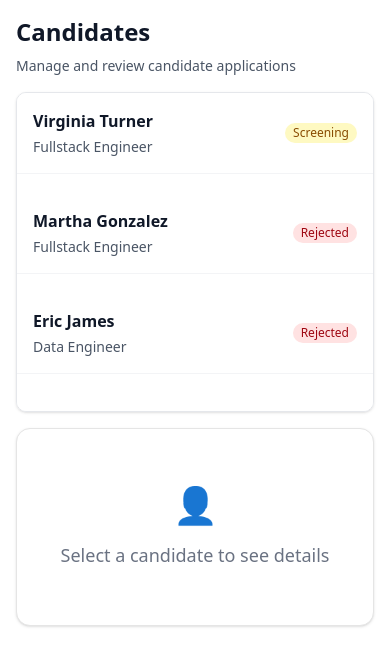
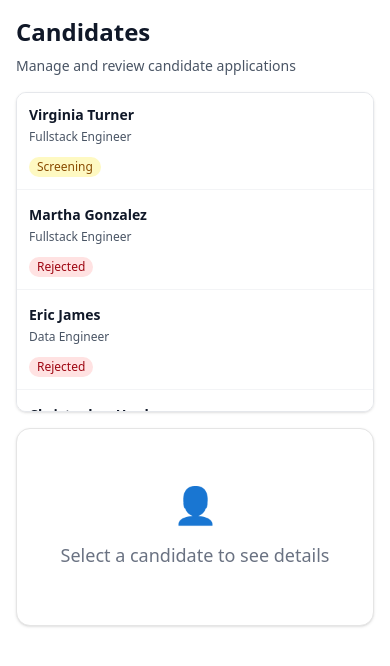
Before and after one commit to karinfdez/hiring-tool, a Next.js app: page / in a window 390 px wide. Shown: the top 666 px of the page. Built offline with nearby package versions, Linux system fonts and the light colour scheme.

Commit message:
Manage styling for desktop and mobile

```diff
--- a/components/candidates/CandidateDetail.tsx
+++ b/components/candidates/CandidateDetail.tsx
@@ -66,18 +66,18 @@ export function CandidateDetail({ candidate }: CandidateDetailProps) {
   };
 
   return (
-    <Card className="h-full flex flex-col">
-      <div className="flex-1 flex flex-col justify-center items-center p-8">
-        <div className="text-center space-y-4 max-w-md w-full">
+    <Card className="h-100 lg:h-[600px] flex flex-col">
+      <div className="flex-1 overflow-y-auto p-4 sm:p-6 lg:p-8">
+        <div className="text-center space-y-4 max-w-md mx-auto">
           <div>
-            <CardTitle className="text-2xl text-gray-900 mb-2">{candidate.name}</CardTitle>
-            <p className="text-gray-600 text-lg">{candidate.role}</p>
+            <CardTitle className="text-xl sm:text-2xl text-gray-900 mb-2">{candidate.name}</CardTitle>
+            <p className="text-gray-600 text-base sm:text-lg">{candidate.role}</p>
           </div>
-          <Badge className={`${getStageColor(candidate.stage)} font-medium px-4 py-1 text-sm`}>
+          <Badge className={`${getStageColor(candidate.stage)} font-medium px-3 sm:px-4 py-1 text-xs sm:text-sm`}>
             {candidate.stage}
           </Badge>
 
-          <div className="mt-6">
+          <div className="mt-4 sm:mt-6">
             <label htmlFor="stage-select" className="block text-sm font-medium text-gray-700 mb-2">
               Change Stage
             </label>
@@ -89,7 +89,7 @@ export function CandidateDetail({ candidate }: CandidateDetailProps) {
                 setSelectedStage(newStage);
                 handleStageChange(newStage);
               }}
-              className="w-full px-3 py-2 border border-gray-300 rounded-md shadow-sm focus:outline-none focus:ring-2 focus:ring-blue-500 focus:border-blue-500 bg-white"
+              className="w-full px-3 py-2 text-sm sm:text-base border border-gray-300 rounded-md shadow-sm focus:outline-none focus:ring-2 focus:ring-blue-500 focus:border-blue-500 bg-white"
             >
               <option value="">Select new stage...</option>
               {STAGES.filter(stage => stage !== candidate.stage).map(stage => (
@@ -105,21 +105,22 @@ export function CandidateDetail({ candidate }: CandidateDetailProps) {
             )}
           </div>
 
-          <div className="mt-8">
-            <h3 className="font-semibold text-gray-900 mb-4 flex items-center justify-center">
+          <div className="mt-6 sm:mt-8">
+            <h3 className="font-semibold text-gray-900 mb-3 sm:mb-4 flex items-center justify-center text-sm sm:text-base">
               <span className="mr-2">📋</span>
               Activity Timeline
             </h3>
-            <div className="space-y-3 text-left">
+            <div className="space-y-2 sm:space-y-3 text-left">
               {candidate.activities.map((activity, index) => (
-                <div key={activity.id} className="flex items-start space-x-3">
+                <div key={activity.id} className="flex items-start space-x-2 sm:space-x-3">
                   <div className="flex-shrink-0 mt-1">
                     <div className={`w-2 h-2 rounded-full ${
                       index === candidate.activities.length - 1 ? 'bg-blue-500' : 'bg-gray-300'
                     }`} />
                   </div>
                   <div className="flex-1 min-w-0">
-                    <div className="flex items-center space-x-2 text-sm">
+                    <div className="flex flex-col sm:flex-row sm:items-center sm:space-x-2 text-xs sm:text-sm">
+                      <div className="flex items-center space-x-2 mb-1 sm:mb-0">
                         {activity.from && (
                           <Badge variant="outline" className="text-xs">
                             {activity.from}
@@ -129,6 +130,7 @@ export function CandidateDetail({ candidate }: CandidateDetailProps) {
                         <Badge className={`text-xs ${getStageColor(activity.to)}`}>
                           {activity.to}
                         </Badge>
+                      </div>
                     </div>
                     <p className="text-xs text-gray-500 mt-1">
                       {new Date(activity.timestamp).toLocaleDateString('en-US', {
--- a/components/candidates/CandidateRow.tsx
+++ b/components/candidates/CandidateRow.tsx
@@ -27,18 +27,20 @@ export function CandidateRow({
   return (
     <div
       onClick={() => onSelect(candidate.id)}
-      className={`border-b border-gray-100 p-4 cursor-pointer transition-colors hover:bg-gray-50 bg-white ${
+      className={`border-b border-gray-100 p-3 sm:p-4 cursor-pointer transition-colors hover:bg-gray-50 bg-white ${
         isSelected ? 'bg-blue-50 border-blue-200' : ''
       }`}
     >
-      <div className="flex items-center justify-between">
-        <div className="flex-1">
-          <div className="font-semibold text-gray-900 mb-1">{candidate.name}</div>
-          <div className="text-sm text-gray-600">{candidate.role}</div>
+      <div className="flex flex-col sm:flex-row sm:items-center sm:justify-between space-y-2 sm:space-y-0">
+        <div className="flex-1 min-w-0">
+          <div className="font-semibold text-gray-900 mb-1 text-sm sm:text-base truncate">{candidate.name}</div>
+          <div className="text-xs sm:text-sm text-gray-600 truncate">{candidate.role}</div>
         </div>
-        <Badge className={`${getStageColor(candidate.stage)} border-0 font-medium`}>
-          {candidate.stage}
-        </Badge>
+        <div className="flex-shrink-0">
+          <Badge className={`${getStageColor(candidate.stage)} border-0 font-medium text-xs sm:text-sm`}>
+            {candidate.stage}
+          </Badge>
+        </div>
       </div>
     </div>
   );
```
Lines whose indentation alone changed are shown as unchanged.
